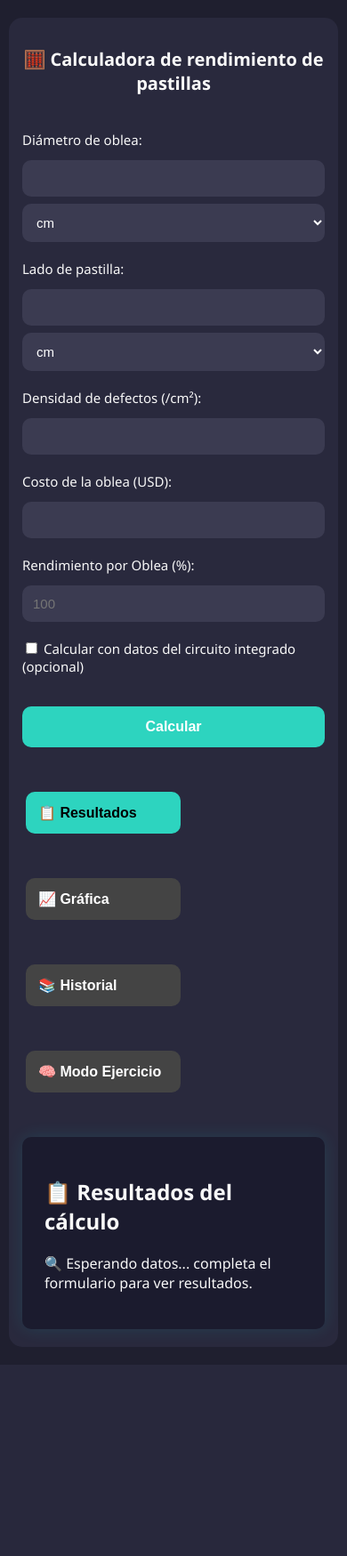
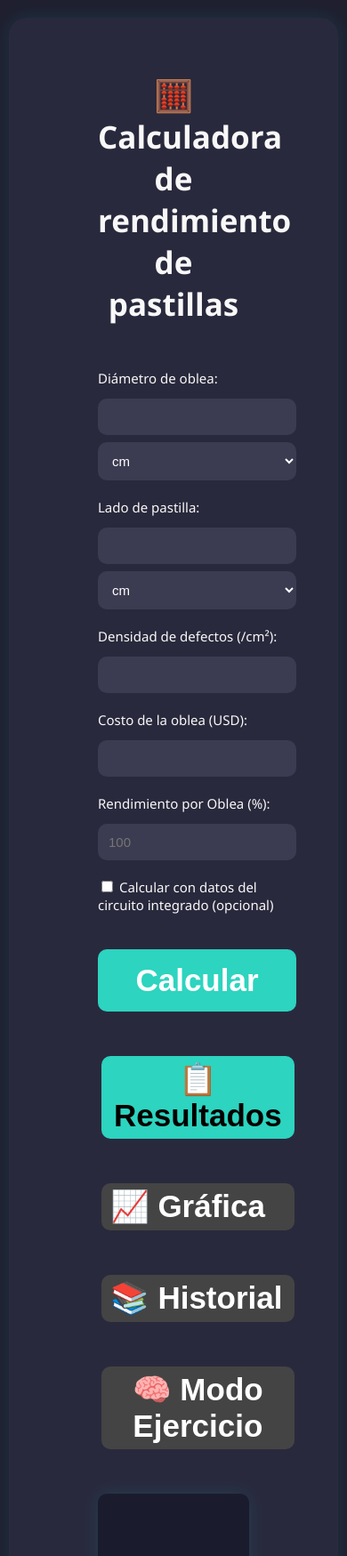
Before and after one commit to RodrigoPP05/calculadora_pastillas, a Flask app: page / in a window 390 px wide. Shown: the top 1749 px of the page at 89% size. Before the commit the page ends 1534 px from the top, so only its background shows below. Run offline with Flask 3, Linux system fonts and the light colour scheme; some libraries are stand-ins or nearby versions.

Commit message:
Update style.css

```diff
--- a/static/style.css
+++ b/static/style.css
@@ -157,15 +157,25 @@ button:hover {
   }
 
   .container {
-    padding: 20px 15px;
-    border-radius: 15px;
-    box-shadow: none;
-  }
+    background: #29293d;
+    padding: 40px 100px;
+    border-radius: 20px;
+    max-width: 1000px;
+    width: 100%;
+    box-sizing: border-box;
+    box-shadow: 0 0 20px rgba(0, 255, 255, 0.1);
+    display: flex;
+    flex-wrap: wrap;
+    gap: 20px;
+    font-size: 42px;
+}
 
   h1 {
-    font-size: 20px;
-    margin-bottom: 20px;
-  }
+    text-align: center;
+    margin-bottom: 30px;
+    font-size: 35px;
+    width: 100%;
+}
 
   .campo {
     flex-direction: column;
@@ -185,10 +195,19 @@ button:hover {
   }
 
   button {
-    padding: 14px;
+    background: #2dd4bf;
+    border: none;
+    color: white;
+    padding: 15px;
     font-size: 16px;
-    margin-top: 10px;
-  }
+    font-weight: bold;
+    border-radius: 10px;
+    width: 100%;
+    cursor: pointer;
+    margin-top: 15px;
+    transition: background 0.3s ease;
+    font-size: 35px;
+}
 
   .tabs {
     display: flex;
@@ -197,10 +216,34 @@ button:hover {
   }
 
   .tab-btn {
+    background: #444;
+    border: none;
+    padding: 6px 10px;
+    margin: 20px 4px;
+    border-radius: 10px;
+    color: white;
+    cursor: pointer;
+    font-weight: 600;
+    font-size: 14px;
+    transition: background 0.3s ease;
+    display: flex;
+    align-items: center;
+    gap: 4px;
+    font-size: 35px;
+}
+
+  .tab-content {
+    display: none;
+    background: #1b1b2e;
+    padding: 25px;
+    border-radius: 10px;
+    overflow: auto;
     width: 100%;
-    font-size: 16px;
-    padding: 14px;
-  }
+    box-sizing: border-box;
+    animation: fadeIn 0.3s ease-in-out;
+    box-shadow: 0 0 20px rgba(0, 255, 255, 0.1);
+    text-align: center;
+}
 
   #resultado_ejercicio {
     font-size: 15px;
```
